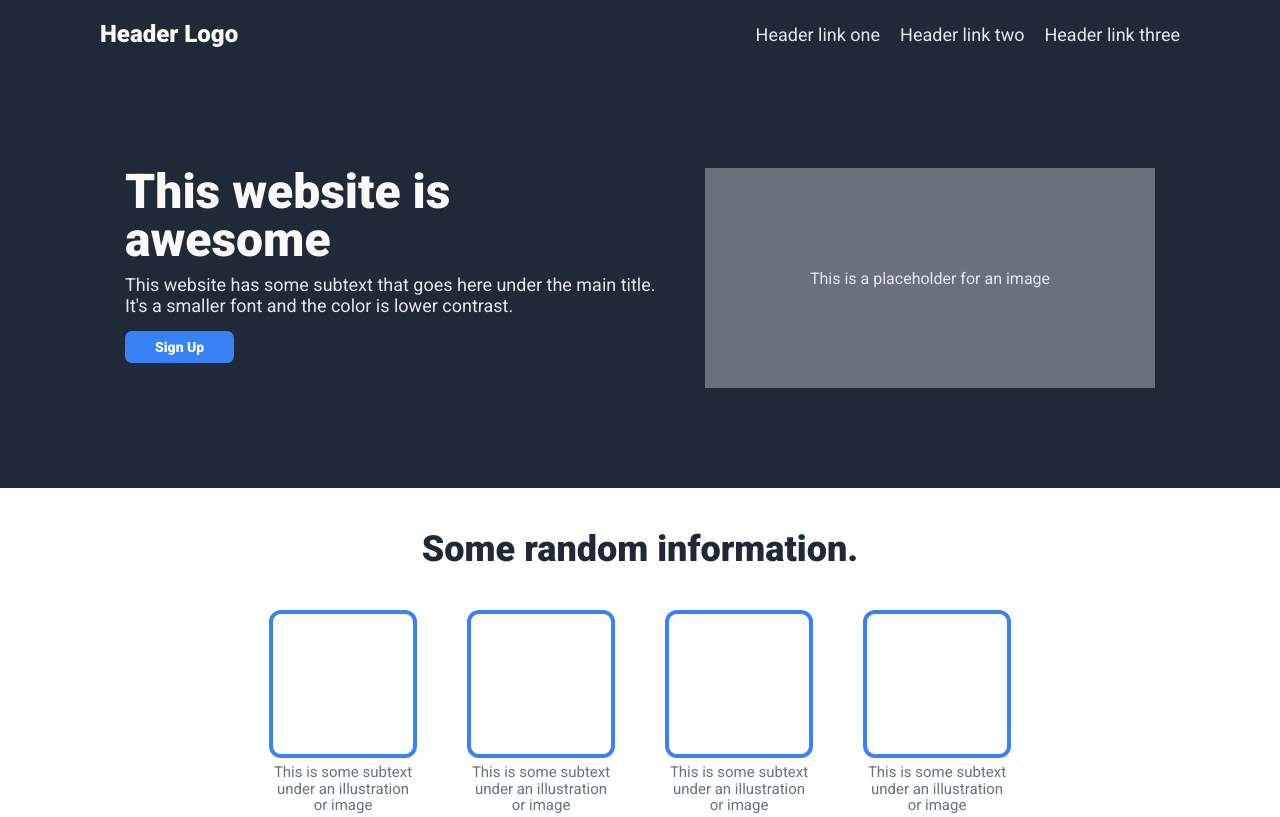
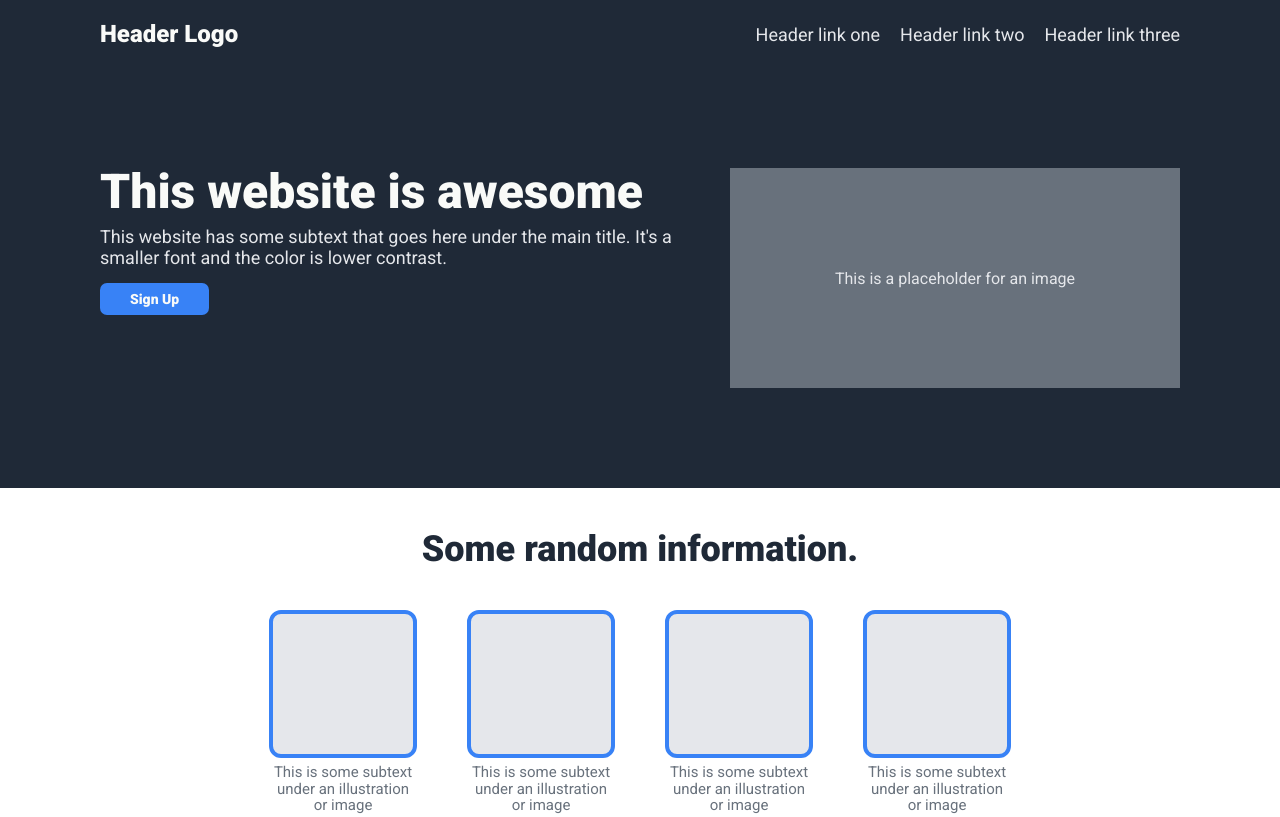
Before and after one commit to chris-kirchner/odin_landing-page, a plain HTML site: page index.html in a window 1280 px wide. Shown: the top 817 px of the page. Drawn offline with Linux system fonts and the light colour scheme.

Commit message:
Edit width property on hero left

```diff
--- a/style.css
+++ b/style.css
@@ -55,7 +55,7 @@ li {
 }
 
 .hero .left {
-  max-width: 50%;
+  width: 50%;
   flex: 1;
 }
 
@@ -129,6 +129,7 @@ li {
 }
 
 .info .box .image {
+  background: #E5E7EB;
   border: 4px solid #3882F6;
   border-radius: 12px;
   height: 140px;
```
